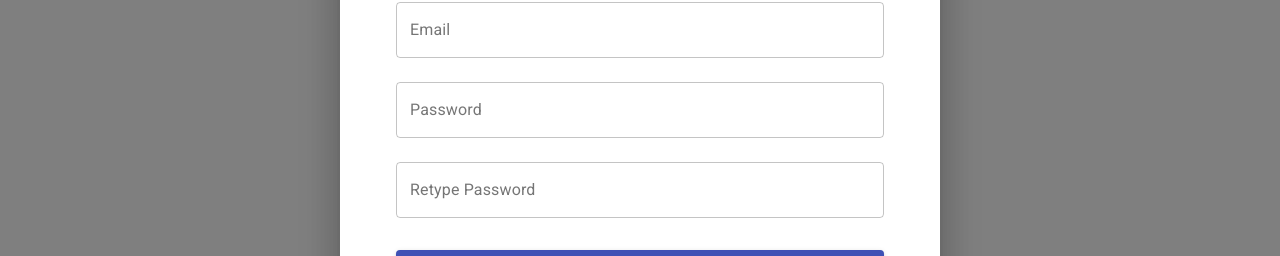
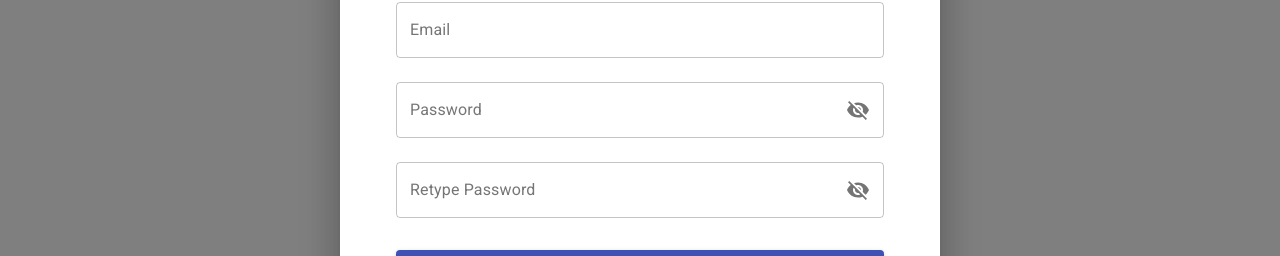
Before and after one commit to lehai051092/reactjs-mini-project, a React (Create React App) app: page / in a window 1280 px wide. Both pictures are taken after a click on the button "REGISTER". Shown: the part 332-588 px from the top of the page. Built offline with nearby package versions, Linux system fonts and the light colour scheme.

Commit message:
Authentication Module - Create Password Field

```diff
--- /dev/null
+++ b/src/components/form-controls/PasswordField/index.jsx
@@ -0,0 +1,73 @@
+import React, {useState} from 'react';
+import PropTypes from 'prop-types';
+import {Controller} from "react-hook-form";
+import IconButton from '@material-ui/core/IconButton';
+import OutlinedInput from '@material-ui/core/OutlinedInput';
+import InputLabel from '@material-ui/core/InputLabel';
+import InputAdornment from '@material-ui/core/InputAdornment';
+import FormControl from '@material-ui/core/FormControl';
+import Visibility from '@material-ui/icons/Visibility';
+import VisibilityOff from '@material-ui/icons/VisibilityOff';
+
+PasswordField.propTypes = {
+  form: PropTypes.object.isRequired,
+  name: PropTypes.string.isRequired,
+
+  label: PropTypes.string,
+  disabled: PropTypes.bool,
+};
+
+PasswordField.defaultProps = {
+  form: {},
+  name: '',
+
+  label: '',
+  disabled: false,
+};
+
+function PasswordField(props) {
+  const {form, name, label, disabled} = props;
+  const [showPassword, setShowPassword] = useState(false);
+
+  const handleClickShowPassword = () => {
+    setShowPassword(x => !x);
+  }
+
+  return (
+    <FormControl fullWidth margin="normal" variant="outlined">
+      <InputLabel htmlFor={name}>{label}</InputLabel>
+      <Controller
+        form={form}
+        name={name}
+        control={form.control}
+        render={({field: {onChange, onBlur, value, name}, fieldState: {invalid, error}}) => (
+          <OutlinedInput
+            id={name}
+            label={label}
+            error={invalid}
+            helperText={error?.message}
+            onChange={onChange}
+            onBlur={onBlur}
+            name={name}
+            value={value}
+            disabled={disabled}
+            type={showPassword ? 'text' : 'password'}
+            endAdornment={
+              <InputAdornment position="end">
+                <IconButton
+                  aria-label="toggle password visibility"
+                  onClick={handleClickShowPassword}
+                  edge="end"
+                >
+                  {showPassword ? <Visibility/> : <VisibilityOff/>}
+                </IconButton>
+              </InputAdornment>
+            }
+          />
+        )}
+      />
+    </FormControl>
+  );
+}
+
+export default PasswordField;
--- a/src/features/Auth/components/RegisterForm/index.jsx
+++ b/src/features/Auth/components/RegisterForm/index.jsx
@@ -9,6 +9,7 @@
 import Typography from "@material-ui/core/Typography";
 import {makeStyles} from "@material-ui/core/styles";
 import Button from "@material-ui/core/Button";
+import PasswordField from "../../../../components/form-controls/PasswordField";
 
 const useStyles = makeStyles((theme) => ({
   root: {
@@ -37,11 +38,7 @@
 
 function RegisterForm({onFormSubmit}) {
   const classes = useStyles();
-  const schema = yup.object({
-    title: yup.string()
-      .required('Please enter title')
-      .min(6, 'Title is too short'),
-  }).required();
+  const schema = yup.object({}).required();
 
   const form = useForm({
     defaultValues: {
@@ -72,9 +69,9 @@
       <form onSubmit={form.handleSubmit(handleFormSubmit)}>
         <InputField name="fullName" label="Full Name" form={form}/>
         <InputField name="email" label="Email" form={form}/>
-        <InputField name="password" label="Password" form={form}/>
-        <InputField name="retypePassword" label="Retype Password" form={form}/>
-        <Button className={classes.submit} variant="contained" color="primary" fullWidth>
+        <PasswordField name="password" label="Password" form={form}/>
+        <PasswordField name="retypePassword" label="Retype Password" form={form}/>
+        <Button type="submit" className={classes.submit} variant="contained" color="primary" fullWidth>
           Sign Up
         </Button>
       </form>
```
